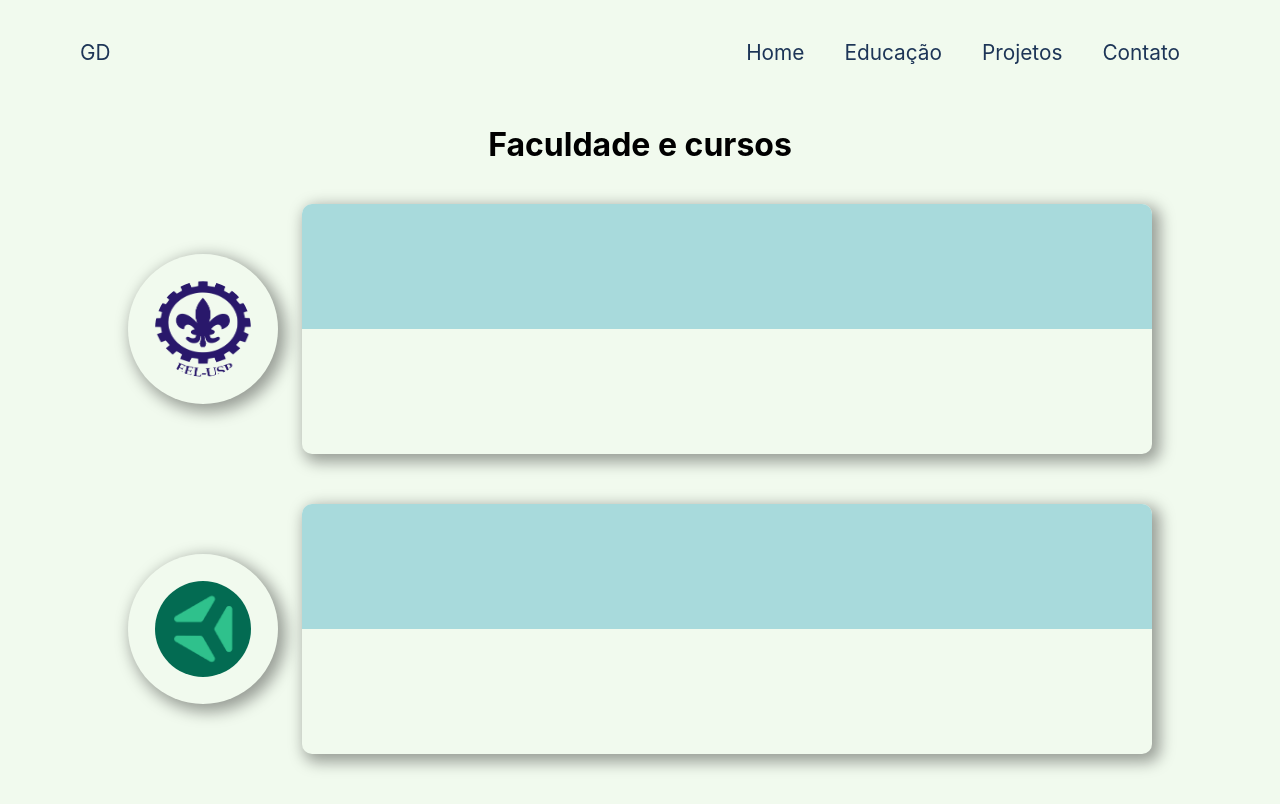
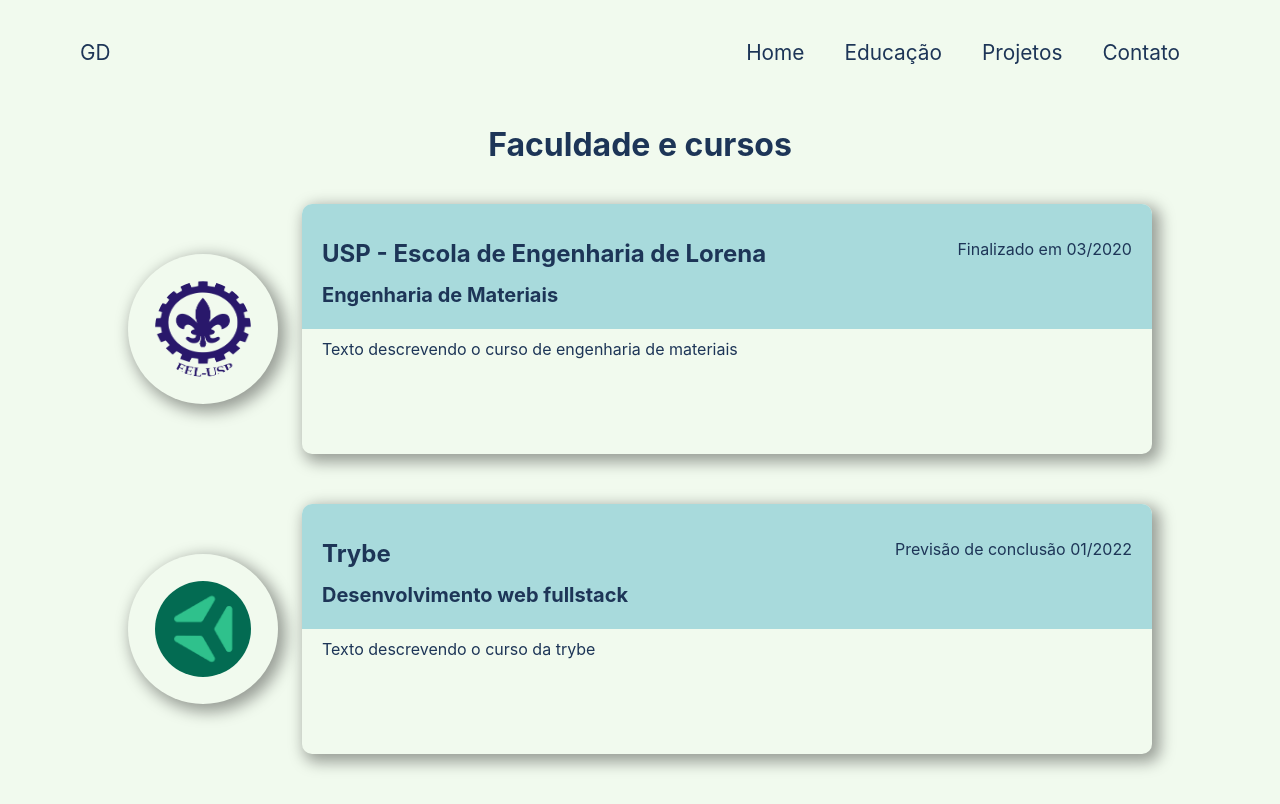
Before and after one commit to gdiccini/portifolio, a React (Create React App) app: page /educacao in a window 1280 px wide. Built offline with nearby package versions, Linux system fonts and the light colour scheme.

Commit message:
education styles 95%

```diff
--- a/src/App.css
+++ b/src/App.css
@@ -5,7 +5,8 @@
   background-color: #f1faee;
 }
 
-p {
+p, h2, h1, h3, div {
+  background-color: transparent;
   color: #1D3557;
 }
 
--- a/src/components/Header.jsx
+++ b/src/components/Header.jsx
@@ -1,11 +1,14 @@
+/* eslint-disable react/jsx-max-depth */
 import React from 'react';
 import { Link } from 'react-router-dom';
+import { Slide } from 'react-reveal';
 
 import '../styles/Header.css';
 
 export default function Header() {
   return (
     <header>
+      <Slide top>
         <nav className="navigation-bar">
           <Link to="/home">GD</Link>
           <ul className="links-list">
@@ -15,6 +18,7 @@ export default function Header() {
             <li><Link to="/contato">Contato</Link></li>
           </ul>
         </nav>
+      </Slide>
     </header>
   );
 }
--- a/src/pages/Education.jsx
+++ b/src/pages/Education.jsx
@@ -1,3 +1,4 @@
+/* eslint-disable react/jsx-max-depth */
 import React from 'react';
 import { Flip, Zoom } from 'react-reveal';
 
@@ -19,8 +20,14 @@ export default function Education() {
         <Zoom>
           <div className="course-info">
             <div className="course-title">
+              <div className="title-container">
+                <h2>USP - Escola de Engenharia de Lorena</h2>
+                <h3>Engenharia de Materiais</h3>
+              </div>
+              <p className="finished-in">Finalizado em 03/2020</p>
             </div>
             <div className="course-description">
+              <p>Texto descrevendo o curso de engenharia de materiais</p>
             </div>
           </div>
         </Zoom>
@@ -32,10 +39,14 @@ export default function Education() {
         <Zoom>
           <div className="course-info">
             <div className="course-title">
-
+              <div className="title-container">
+                <h2>Trybe</h2>
+                <h3>Desenvolvimento web fullstack</h3>
+              </div>
+              <p className="finished-in">Previsão de conclusão 01/2022</p>
             </div>
             <div className="course-description">
-
+              <p>Texto descrevendo o curso da trybe</p>
             </div>
           </div>
         </Zoom>
--- a/src/styles/Education.css
+++ b/src/styles/Education.css
@@ -30,7 +30,28 @@
 }
 
 .course-title {
+  align-items: flex-start;
   background-color: #A8DADC;
   border-radius: 10px 10px 0 0;
+  display: flex;
+  justify-content: space-between;
+  padding: 35px 20px;
   height: 50%;
 }
+
+.title-container h2 {
+  margin-bottom: 15px;
+}
+
+.title-container h3 {
+  font-size: 20px;
+}
+
+.title-container p {
+  font-size: 20px;
+  font-weight: 900;
+}
+
+.course-description {
+  padding: 10px 20px;
+}
```
Lines whose indentation alone changed are shown as unchanged.
